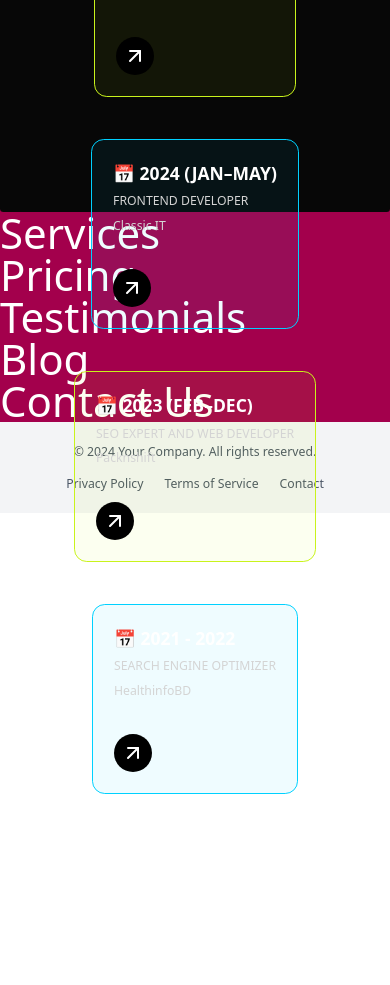
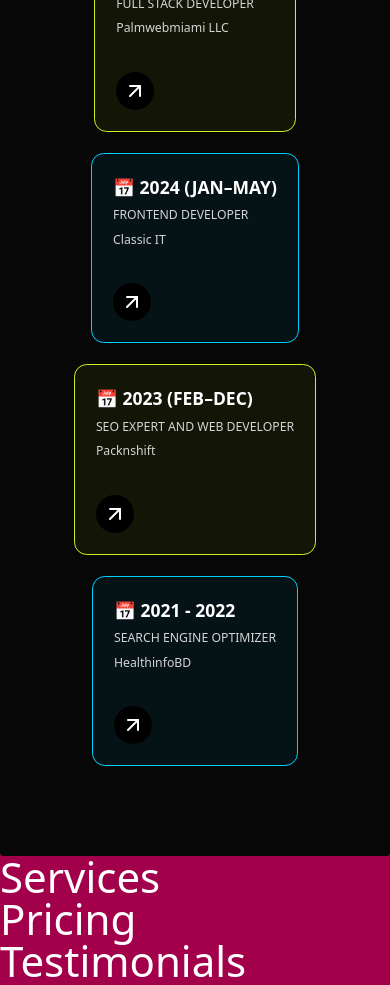
Before and after one commit to imadnanhassan/developer, a React (Vite) app: page / in a window 390 px wide. Shown: the part 4320-5305 px from the top of the page. Before the commit the page ends 5155 px from the top, so only its background shows below. Built offline with nearby package versions, Linux system fonts and the light colour scheme.

Commit message:
Refactor ExperienceCard and ExperienceSection for improved layout and responsiveness; adjust CardBody style for consistency

```diff
--- a/src/components/section/HomePage/ExperienceCard.tsx
+++ b/src/components/section/HomePage/ExperienceCard.tsx
@@ -51,9 +51,9 @@
     <>
       <div className="inter-var grid grid-cols-1 sm:grid-cols-2 lg:grid-cols-2 gap-6">
         {experiences.map((experience, index) => (
-          <CardContainer key={index} className="mb-6">
+          <CardContainer key={index} className="md:w-[350px] sm:w[300px]  lg:w-full">
             <CardBody
-              className="relative group/card dark:hover:shadow-2xl dark:hover:shadow-emerald-500/[0.1] dark:bg-black dark:border-white/[0.2] border-black/[0.1] w-auto sm:w-[30rem] h-auto rounded-xl p-6 border"
+              className="relative group/card dark:hover:shadow-2xl dark:hover:shadow-emerald-500/[0.1] dark:bg-black dark:border-white/[0.2] border-black/[0.1] w-full sm:w-[30rem] h-auto rounded-xl p-6 border"
               style={{
                 background: `${experience.themeColor}10`,
                 borderColor: experience.themeColor,
@@ -68,14 +68,14 @@
               <CardItem
                 as="p"
                 translateZ="60"
-                className=" text-sm max-w-sm mt-2 text-neutral-300"
+                className="text-sm max-w-sm mt-2 text-neutral-300"
               >
                 {experience.title}
               </CardItem>
               <CardItem
                 as="p"
                 translateZ="60"
-                className=" text-sm max-w-sm mt-2 text-neutral-300"
+                className="text-sm max-w-sm mt-2 text-neutral-300"
               >
                 {experience.company}
               </CardItem>
--- a/src/components/section/HomePage/ExperienceSection.tsx
+++ b/src/components/section/HomePage/ExperienceSection.tsx
@@ -8,7 +8,7 @@
 
 const ExperienceSection = () => {
   return (
-    <section className="bg-[#070707] rounded h-screen  text-white py-20 px-4 md:px-10 lg:px-24">
+    <section className="bg-[#070707] rounded h-full  text-white py-20 px-4 md:px-10 lg:px-24">
       <div className="adnan_container mx-auto  flex flex-col lg:flex-row items-start gap-10">
         {/* Left Side Logo */}
         <motion.div
@@ -39,7 +39,7 @@
         >
           <motion.p className="text-gray-400 mb-2">My Resume</motion.p>
           <motion.h2 className="text-4xl font-bold mb-10">
-            Real <span className="text-lime-400">Problem Solutions</span>{" "}
+            Real <span className="text-lime-400">Problem Solutions</span> <br />
             Experience
           </motion.h2>
           <ExperienceCard />
--- a/src/components/ui/3d-card.tsx
+++ b/src/components/ui/3d-card.tsx
@@ -87,7 +87,7 @@
         "h-96 w-96 [transform-style:preserve-3d]  [&>*]:[transform-style:preserve-3d]",
         className
       )}
-      style={style}
+       style={style}
     >
       {children}
     </div>
```
